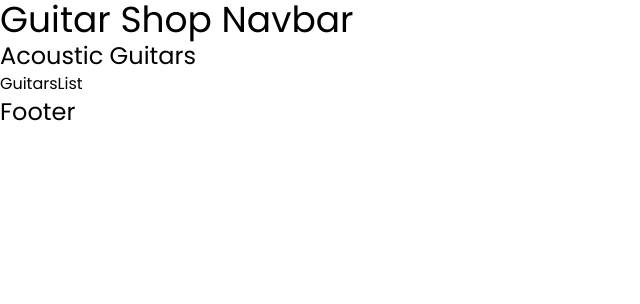
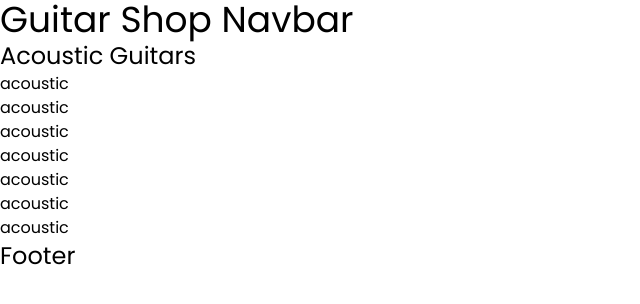
Before and after one commit to carlospsvieira/Guitar-Shop, a React (Vite) app: page /acoustic in a window 1280 px wide. Shown: the top 304 px of the page, without its empty margins (0-640 px from the left). Built offline with nearby package versions, Linux system fonts and the light colour scheme.

Commit message:
resolve guitars page when acoustic or electric

```diff
--- /dev/null
+++ b/src/components/GuitarList.jsx
@@ -0,0 +1,23 @@
+import React from "react";
+import { useLocation } from "react-router-dom";
+import { guitars } from "../data";
+
+function GuitarList() {
+  const location = useLocation();
+  const guitarList = guitars.filter(
+    (guitar) => guitar.type === location.pathname.substring(1)
+  );
+  console.log(guitarList);
+
+  return (
+    <div>
+      <div>
+        {guitarList.map((guitar) => (
+          <p>{guitar.type}</p>
+        ))}
+      </div>
+    </div>
+  );
+}
+
+export default GuitarList;
--- a/src/data/index.js
+++ b/src/data/index.js
@@ -1,4 +1,4 @@
-export default guitars = [
+export const guitars = [
   {
     id: "0312",
     name: "Martin D-28",
--- a/src/pages/Guitars.jsx
+++ b/src/pages/Guitars.jsx
@@ -1,17 +1,21 @@
 import React from "react";
 import { useLocation } from "react-router-dom";
-import GuitarsList from "../components/GuitarsList";
+import GuitarList from "../components/GuitarList";
 
 function Guitars() {
   const location = useLocation();
   return (
     <div>
-      { location.pathname === "/acoustic" ? (
-        <h1 className="text-2xl">Acoustic Guitars</h1>
+      {location.pathname === "/acoustic" ? (
+        <div>
+          <h1 className="text-2xl">Acoustic Guitars</h1>
+        </div>
       ) : (
-        <h1 className="text-2xl">Electric Guitars</h1>
+        <div>
+          <h1 className="text-2xl">Electric Guitars</h1>
+        </div>
       )}
-      <GuitarsList />
+      <GuitarList />
     </div>
   );
 }
```
